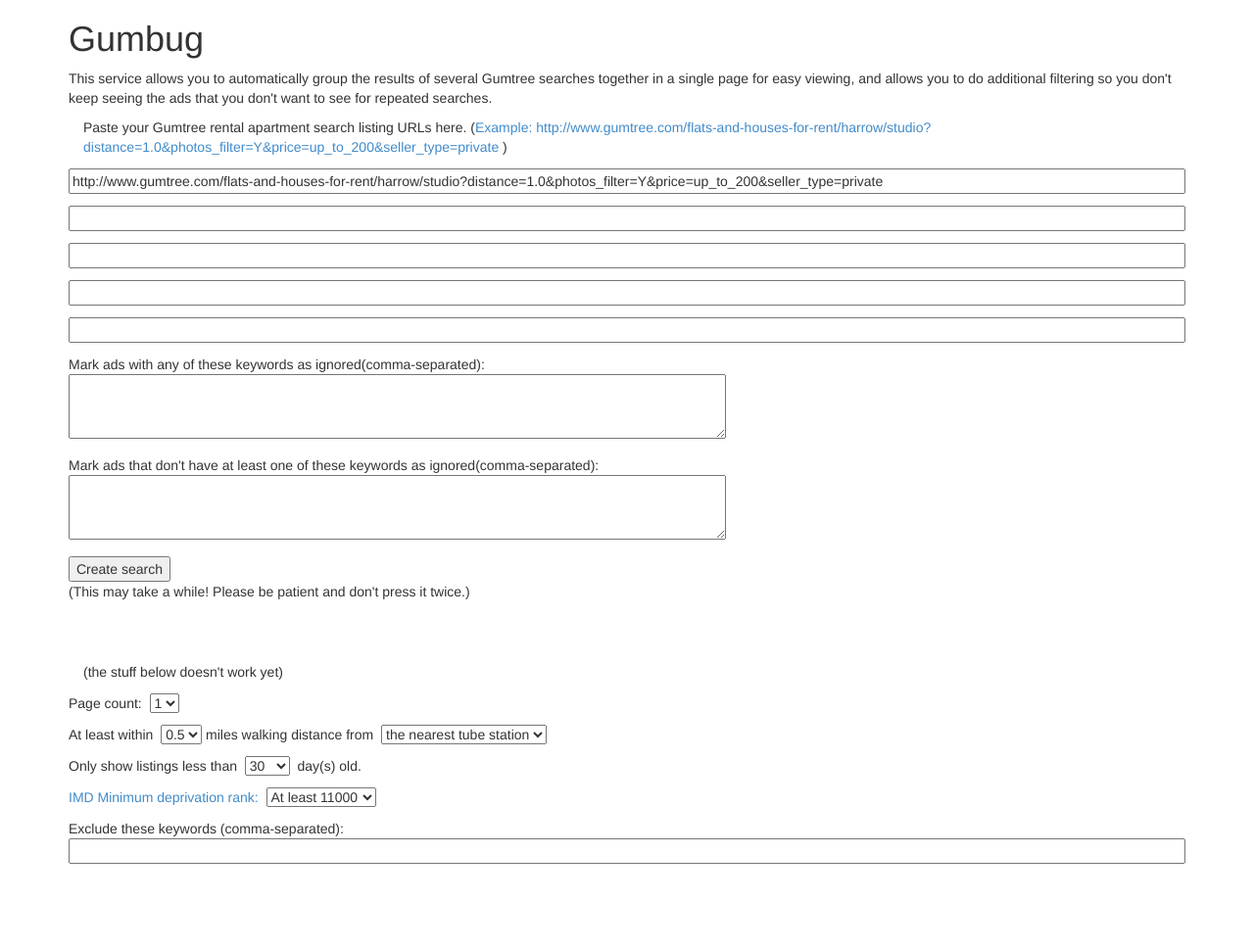
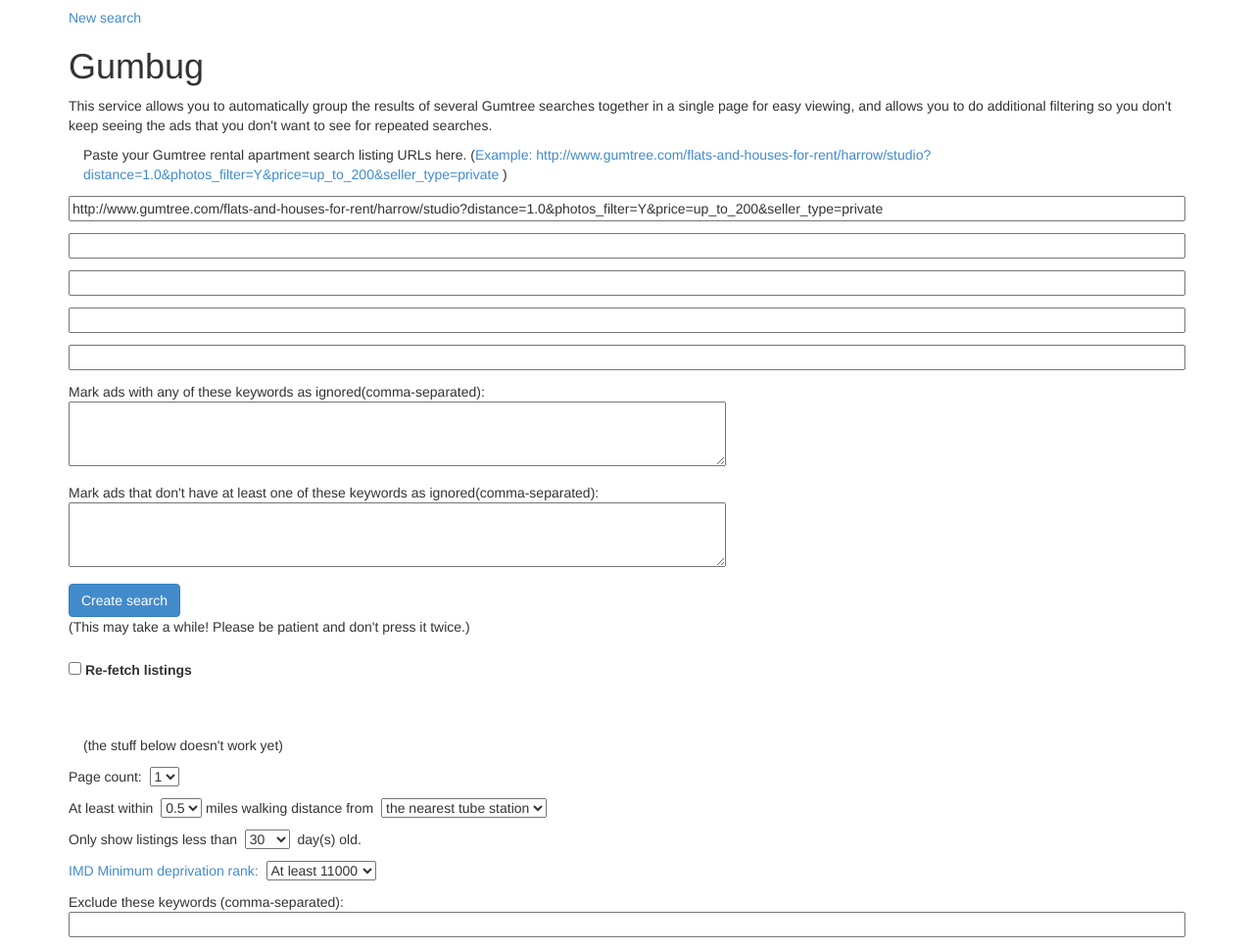
Before and after one commit to rheide/gumbug, a Django app: page / in a window 1280 px wide. Shown: the whole page at 98% size. Before the commit the page ends 882 px from the top, so only its background shows below. Run offline with Django 3.2, Linux system fonts and the light colour scheme; some libraries are stand-ins or nearby versions.

Commit message:
don't refetch listings unnecessarily

```diff
--- a/gumbug/scraper.py
+++ b/gumbug/scraper.py
@@ -15,7 +15,11 @@ logger = logging.getLogger(__name__)
 def log(search, msg):
     logger.info(u"[%s] %s", search.slug, msg)
 
-def search(search):
+def search(search, refetch_listings=False):
+    """ Searches urls for listings and loads their information.
+        If refetch_listings is false then the most recent version of the
+        listing (based on url) will be used rather than fetching the listing again.
+    """
 
     results = {}
 
@@ -34,11 +38,22 @@ def search(search):
                 result.search = search
                 results[result.url] = (result, search_url)
 
-    # Limit for now
     result_list = results.values()
     for result, search_url in result_list:
         result.save()  # Must be saved before saving related objects
-        do_with_retry(_load_result, search, search_url, result, retry_count=1)
+
+        refetch_details = True
+        if not refetch_listings:
+            # See if we have a previous record for this url
+            previous_versions = Listing.objects.filter(url=result.url,
+                                                       long_description__isnull=False).order_by('-created')[:1]
+            if previous_versions:
+                log(search, "Loading listing %s from previous version %s" % (result.id, previous_versions[0].id))
+                result.load_details_from_listing(previous_versions[0])
+                refetch_details = False
+
+        if refetch_details:
+            do_with_retry(_load_result, search, search_url, result, retry_count=1)
 
     if not result_list:
         raise Exception("No results found.")
@@ -49,7 +64,9 @@ def search(search):
 
 
 def process_ignore_keywords(search, result_list):
-    ignore_keywords = map(lambda s: s.strip(), search.ignore_keywords.split(","))
+    ignore_keywords = search.ignore_keywords_list
+    if not ignore_keywords:
+        return
     for result, _ in result_list:
         if result.ignored:
             continue  # Skip already ignored results
@@ -60,7 +77,9 @@ def process_ignore_keywords(search, result_list):
 
 
 def process_require_keywords(search, result_list):
-    require_keywords = map(lambda s: s.strip(), search.require_keywords.split(","))
+    require_keywords = search.require_keywords_list
+    if not require_keywords:
+        return
     for result, _ in result_list:
         if result.ignored:
             continue  # Skip already ignored results
--- /dev/null
+++ b/gumbug/templates/_previous_searches.html
@@ -0,0 +1,7 @@
+
+<div class="previous-searches" style="margin-top: 8px;">
+<a href="{% url 'index' %}">New search</a>
+{% for slug in previous_searches %}
+	&nbsp;|&nbsp;<a href="{% url 'listings' slug %}">{% if slug == search.slug %}<strong>{{ slug }}</strong>{% else %}{{ slug }}{% endif %}</a>
+{% endfor %}
+</div>
--- a/gumbug/templates/index.html
+++ b/gumbug/templates/index.html
@@ -1,6 +1,8 @@
 {% extends "_base.html" %}
 
 {% block body %}
+
+{% include "_previous_searches.html" %}
 
 <h1>Gumbug</h1>
 
@@ -32,8 +34,12 @@ for repeated searches.</p>
 	</div>
 
 	<div class="row">
-		<input type="submit" value="Create search">
+		<input type="submit" class="btn btn-primary" value="Create search">
 		<p>(This may take a while! Please be patient and don't press it twice.)</p>
+	</div>
+
+	<div class="row">
+		<input id="refetch" type="checkbox" name="refetch"><label for="refetch">&nbsp;Re-fetch listings</label>
 	</div>
 
 	<p><br><br>(the stuff below doesn't work yet)</p>
--- a/gumbug/templates/listings.html
+++ b/gumbug/templates/listings.html
@@ -91,8 +91,9 @@
 
 {% block body %}
 
+{% include "_previous_searches.html" %}
+
 <div class="row">
-	<span class="small">{{ search.slug }}</span>
 	<h1>[{{ search.modified|date:"SHORT_DATETIME_FORMAT" }}] - Gumbug search</h1>
 </div>
 
@@ -107,10 +108,9 @@ Showing results from:
 
 <p>Requiring keywords: <strong>{{ search.require_keywords }}</strong></p>
 
-<a class="btn btn-primary" href="{% url 'index' %}">New search</a>
 <form action="{% url 'listings' search.slug %}" method="POST" style="display: inline;">
 {% csrf_token %}
-<input type="submit" class="btn btn-info" value="Redo search with same parameters"><br>
+<input type="submit" class="btn btn-primary" value="Redo search with same parameters"><br>
 </form>
 (Redoing the search will automatically continue to ignore the items that you added to your ignore list)
 
--- a/gumbug/views.py
+++ b/gumbug/views.py
@@ -61,12 +61,20 @@ def listings(request, search_slug, page_number=1):
     p = Paginator(listings, 10)
     page = p.page(page_number)
 
+    previous_searches = request.session.get('previous_searches', [])
+    if not search.slug in previous_searches:
+        previous_searches.insert(0, search.slug)
+        if len(previous_searches) > 8:
+            previous_searches.pop()
+        request.session['previous_searches'] = previous_searches
+
     context['search'] = search
     context['valid_count'] = p.count - ignored_count
     context['ignored_count'] = ignored_count
     context['listings'] = page.object_list
     context['page'] = page
     context['paginator'] = p
+    context['previous_searches'] = previous_searches
 
     return render(request, 'listings.html', context)
 
@@ -74,6 +82,8 @@ def listings(request, search_slug, page_number=1):
 def index(request):
     context = {}
     urls = []
+
+    previous_searches = request.session.get('previous_searches', [])
 
     if request.method == "POST":
         for i in range(10):
@@ -95,7 +105,7 @@ def index(request):
                 search.ignore_keywords = request.POST.get('ignore-keywords', "")
                 search.require_keywords = request.POST.get('require-keywords', "")
                 search.save()
-                scraper.search(search)
+                scraper.search(search, refetch_listings=bool(request.POST.get('refetch', '')))
                 return redirect('listings', search.slug)
             except Exception as e:
                 logging.exception(e)
@@ -106,6 +116,7 @@ def index(request):
     while len(urls) < 5:
         urls.append("")
 
+    context['previous_searches'] = previous_searches
     context['ignore_keywords'] = request.POST.get('ignore-keywords', "")
     context['require_keywords'] = request.POST.get('require-keywords', "")
     context['page_count'] = request.POST.get('page_count', 1)
```
Also changed, not shown: gumbug/models.py (+19 -0 lines).
